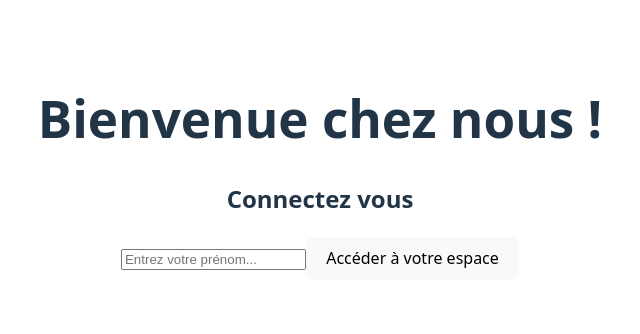
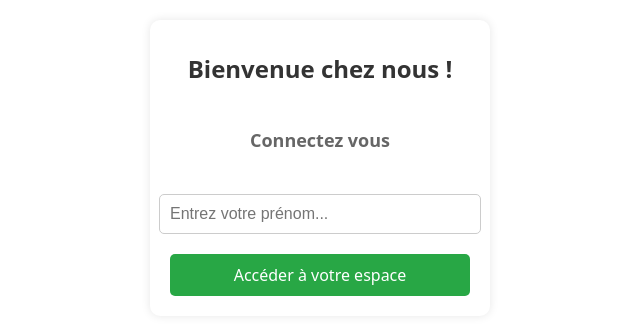
Before and after one commit to Karvaneg/crazee-burger, a React (Vite) app: page / in a window 1280 px wide. Shown: the part 232-566 px from the top of the page, without its empty margins (320-960 px from the left). Built offline with nearby package versions, Linux system fonts and the light colour scheme.

Commit message:
💄 F03: LOGIN > Add styled components in LoginForm.jsx

```diff
--- a/src/components/pages/login/LoginForm.jsx
+++ b/src/components/pages/login/LoginForm.jsx
@@ -1,5 +1,6 @@
 import { useState } from "react";
 import { useNavigate } from "react-router-dom";
+import styled from "styled-components";
 
 export default function LoginForm() {
 
@@ -20,7 +21,7 @@ export default function LoginForm() {
 
     //affichage (render)
     return (
-        <form action="submit" onSubmit={handleSubmit}>
+        <LoginFormStyled action="submit" onSubmit={handleSubmit}>
             <h1>Bienvenue chez nous !</h1>
             <h2>Connectez vous</h2>
             <input
@@ -30,6 +31,57 @@ export default function LoginForm() {
                 placeholder="Entrez votre prénom..."
                 required/>
             <button>Accéder à votre espace</button>
-        </form>
+        </LoginFormStyled>
     );
 }
+
+//styles
+const LoginFormStyled = styled.form`
+    display: flex;
+    flex-direction: column;
+    align-items: center;
+    justify-content: center;
+    gap: 20px;
+    padding: 20px;
+    background-color: #fff;
+    border-radius: 10px;
+    box-shadow: 0 0 10px rgba(0, 0, 0, 0.1);
+    width: 300px;
+    margin: auto;
+
+    h1 {
+        font-size: 24px;
+        margin-bottom: 10px;
+        color: #333;
+    }
+
+    h2 {
+        font-size: 18px;
+        margin-bottom: 20px;
+        color: #666;
+    }
+
+    input {
+        width: 100%;
+        padding: 10px;
+        border: 1px solid #ccc;
+        border-radius: 5px;
+        font-size: 16px;
+    }
+
+    button {
+        width: 100%;
+        padding: 10px;
+        border: none;
+        border-radius: 5px;
+        background-color: #28a745;
+        color: white;
+        font-size: 16px;
+        cursor: pointer;
+        transition: background-color 0.3s ease;
+    }
+
+    button:hover {
+        background-color: #218838;
+    }
+`;
```
